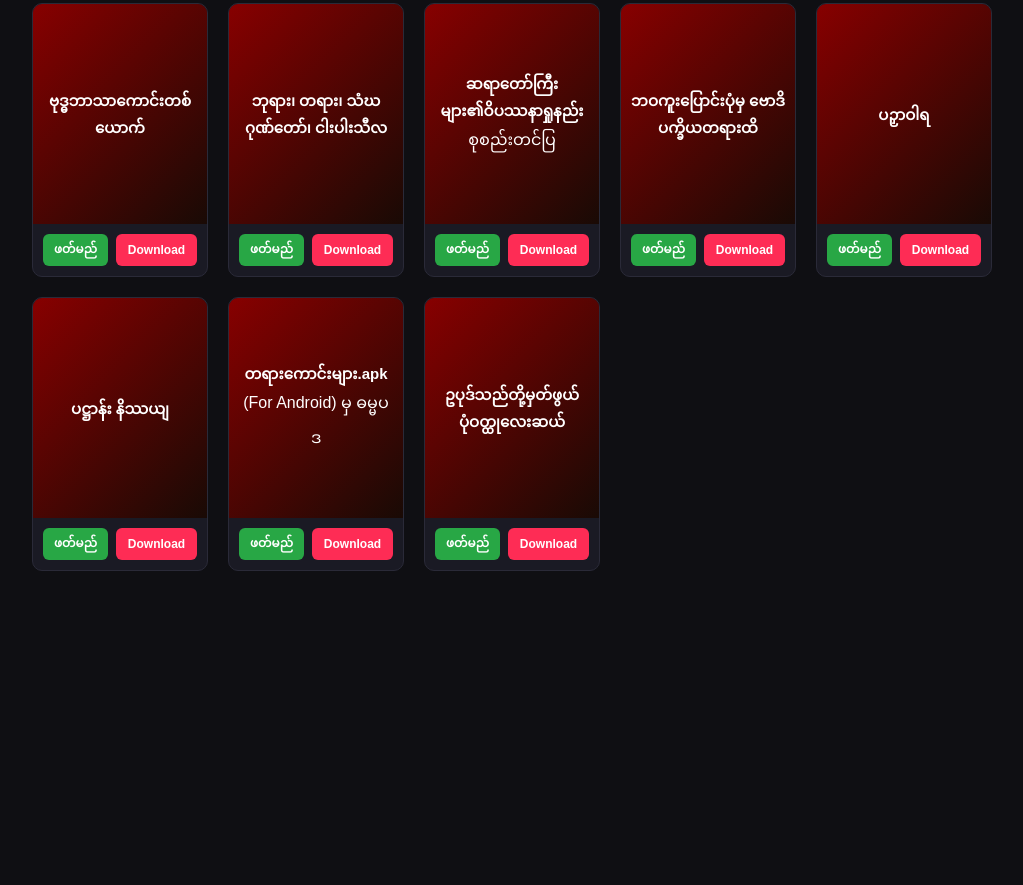
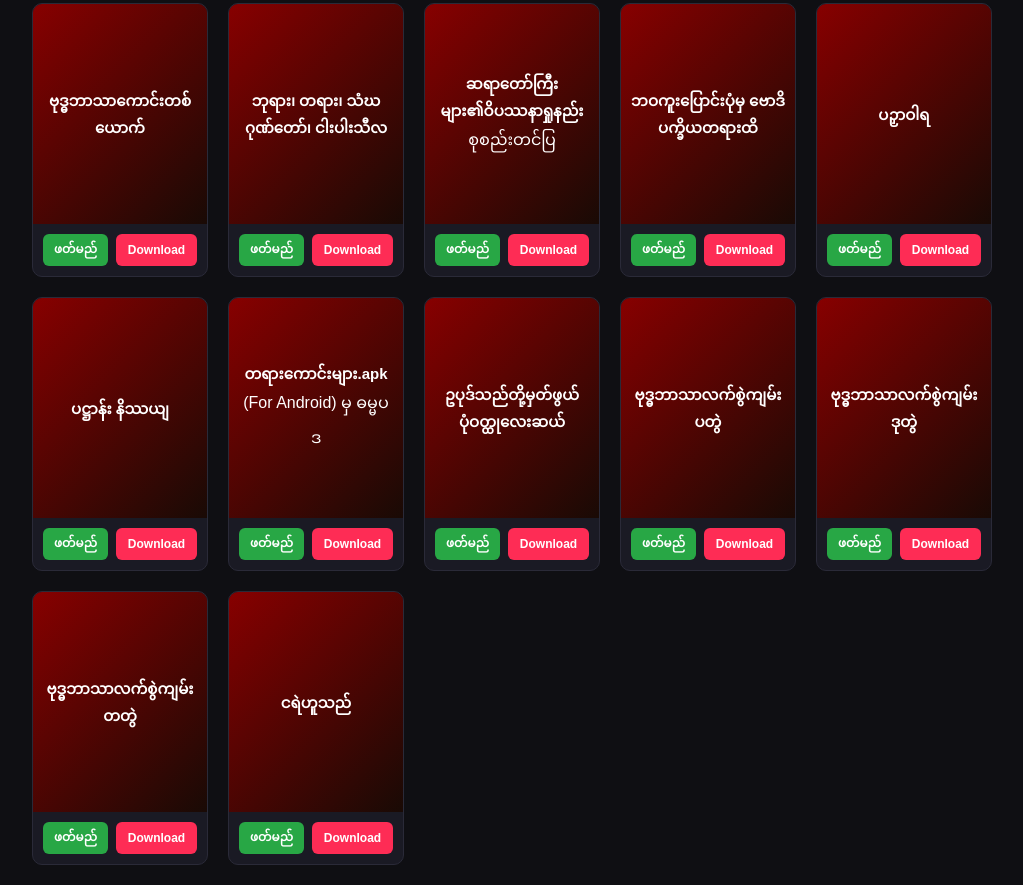
Before and after one commit to kozay2061-cpu/Download, a plain HTML site: page index.html in a window 1280 px wide. Shown: the part 436-1321 px from the top of the page, without its empty margins (128-1151 px from the left). Before the commit the page ends 1027 px from the top, so only its background shows below. Drawn offline with Linux system fonts and the light colour scheme.

Commit message:
Add files via upload

```diff
--- a/index.html
+++ b/index.html
@@ -330,6 +330,50 @@
             </div>
         </div>
 
+          <div class="book-card">
+            <div class="auto-cover cover-red">
+                <div class="title">ဗုဒ္ဓဘာသာလက်စွဲကျမ်း ပတွဲ
+                </div>
+                <div class="author"></div>
+            </div>
+            <div class="button-group">     <a href="https://drive.google.com/file/d/1dQIPTyeg3nIdrRkQWrte0kA1b1Hmr_yz/view?usp=drivesdk" target="_blank" class="preview-btn">ဖတ်မည်</a>
+                <a href="https://drive.google.com/uc?export=download&id=1dQIPTyeg3nIdrRkQWrte0kA1b1Hmr_yz" class="download-btn" target="_blank">Download</a>
+            </div>
+          </div>
+
+          <div class="book-card">
+            <div class="auto-cover cover-red">
+                <div class="title">ဗုဒ္ဓဘာသာလက်စွဲကျမ်း ဒုတွဲ
+                </div>
+                <div class="author"></div>
+            </div>
+            <div class="button-group">     <a href="https://drive.google.com/file/d/19jM82GDqSDSMDB9RGOxJXl-T33xaJ7F-/view?usp=drivesdk" target="_blank" class="preview-btn">ဖတ်မည်</a>
+                <a href="https://drive.google.com/uc?export=download&id=19jM82GDqSDSMDB9RGOxJXl-T33xaJ7F-" class="download-btn" target="_blank">Download</a>
+            </div>
+          </div>
+
+          <div class="book-card">
+            <div class="auto-cover cover-red">
+                <div class="title">ဗုဒ္ဓဘာသာလက်စွဲကျမ်း တတွဲ
+                </div>
+                <div class="author"></div>
+            </div>
+            <div class="button-group">     <a href="https://drive.google.com/file/d/1yrz30S902C18NZ9GVUZtMVP8WpufB7nh/view?usp=drivesdk" target="_blank" class="preview-btn">ဖတ်မည်</a>
+                <a href="https://drive.google.com/uc?export=download&id=1yrz30S902C18NZ9GVUZtMVP8WpufB7nh" class="download-btn" target="_blank">Download</a>
+            </div>
+          </div>
+
+          <div class="book-card">
+            <div class="auto-cover cover-red">
+                <div class="title">ငရဲဟူသည်
+                </div>
+                <div class="author"></div>
+            </div>
+            <div class="button-group">     <a href="https://drive.google.com/file/d/1BtzsLDGPNWZ4jsZ-YyByNbOVQ78298IE/view?usp=drivesdk" target="_blank" class="preview-btn">ဖတ်မည်</a>
+                <a href="https://drive.google.com/uc?export=download&id=1BtzsLDGPNWZ4jsZ-YyByNbOVQ78298IE" class="download-btn" target="_blank">Download</a>
+            </div>
+          </div>
+
         </div>
     </div>
 
```
